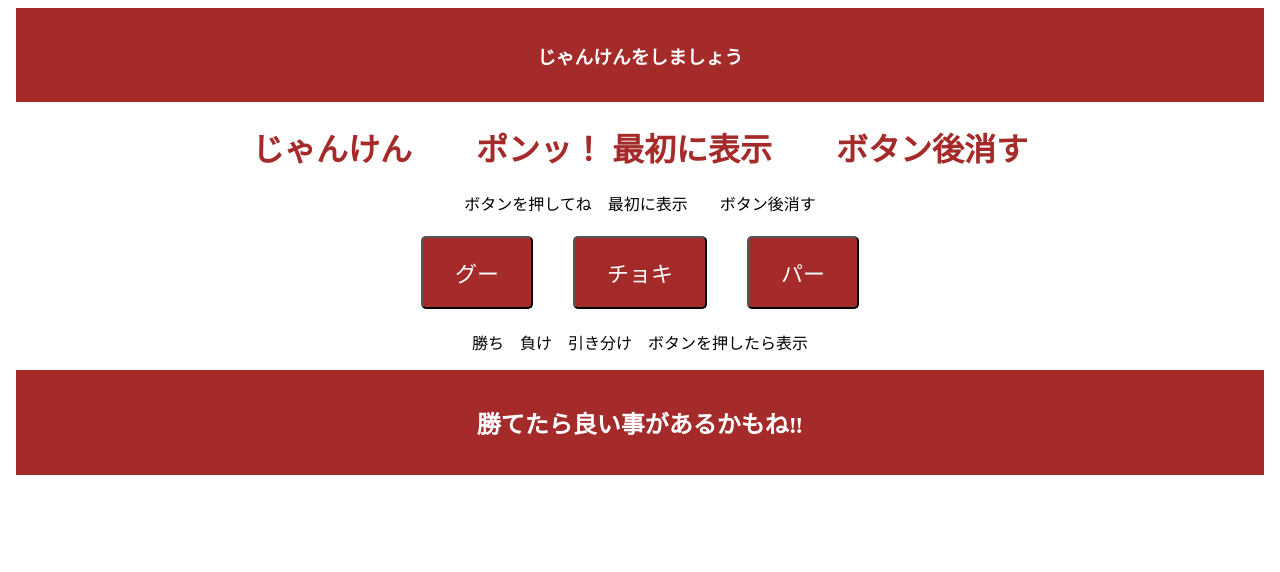
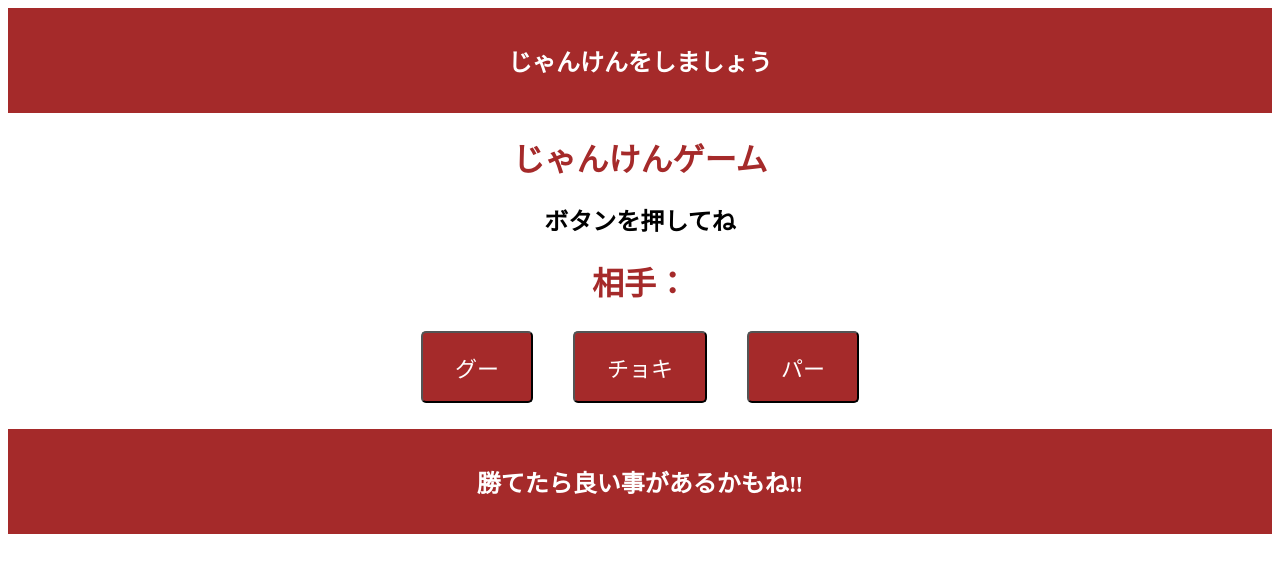
Before and after one commit to takaaki2255/Vue-test, a Vue app: page / in a window 1280 px wide. Shown: the top 572 px of the page. Built offline with nearby package versions, Linux system fonts and the light colour scheme.

Commit message:
じゃんけんアプリ　大体完成

```diff
--- a/src/App.vue
+++ b/src/App.vue
@@ -1,56 +1,64 @@
-<!-- アプリ開発名　簡易型ジャンケンポン -->
-<script setup>
-import { ref } from "vue";
+<script lang="ts">
+import { defineComponent, ref } from "vue";
 
-const title = "じゃんけん　　ポンッ！ 最初に表示　　ボタン後消す";
-const message = "ボタンを押してね　最初に表示　　ボタン後消す";
-const answer = "勝ち　負け　引き分け　ボタンを押したら表示";
-// const handGu = ref([
-//   {
-//     name: "グー",
-//     image: "./public/image/Gu.png",
-//     click: false,
-//   },
-// ]);
-// const handChoki = ref([
-//   {
-//     name: "チョキ",
-//     image: "./public/image/choki.png",
-//     click: false,
-//   },
-// ]);
-// const handPa = ref([
-//   {
-//     id: 3,
-//     name: "パー",
-//     image: "./public/image/pa.png",
-//     click: false,
-//   },
-// ]);
+export default defineComponent({
+  setup() {
+    //　勝敗の結果を表す変数を定義。初期値は空文字
+    const result = ref("");
+    //　コンピュータの手を表す変数を定義
+    const computer = ref("");
+    // コンピュータの手を画像で表示
+    // const image
+    // コンピュータの手をランダムに決める
+    function play(player: string) {
+      const hands = ["グー", "チョキ", "パー"];
+      computer.value = hands[Math.floor(Math.random() * hands.length)];
+      // じゃんけんの勝敗を判定するロジック
+      if (player === computer.value) {
+        result.value = "引き分け";
+      } else if (
+        (player === "グー" && computer.value === "チョキ") ||
+        (player === "チョキ" && computer.value === "パー") ||
+        (player === "パー" && computer.value === "グー")
+      ) {
+        result.value = "勝ち";
+      } else {
+        result.value = "負け";
+      }
+    }
+    return {
+      result,
+      computer,
+      play,
+    };
+    //   画像を表示させる
+    // if(computer.value === "グー") {
+    //   Image.value =;
+    // } elseif (  computer.value === "チョキ") {
+    //   Image.value =;
+    // } else {
+    //   Image.value =;
+    // }
+  },
+});
 </script>
 
 <template>
-  <head>
-    <meta charset="utf-8" />
-    <title>rock paper scissors</title>
-  </head>
-
-  <body>
+  <div>
     <header>
-      <h3>じゃんけんをしましょう</h3>
+      <h2>じゃんけんをしましょう</h2>
     </header>
-    <div class="container">
-      <h1 v-html="title"></h1>
-      <p v-html="message"></p>
-      <div class="table">
-        <button class="btn">グー</button>
-        <button class="btn">チョキ</button>
-        <button class="btn">パー</button>
-      </div>
-      <p v-html="answer"></p>
+    <h1>じゃんけんゲーム</h1>
+    <h2 v-if="result == ''">ボタンを押してね</h2>
+    <h1 class="text">相手： {{ computer }}</h1>
+    <div class="table">
+      <button class="btn" @click="play('グー')">グー</button>
+      <button class="btn" @click="play('チョキ')">チョキ</button>
+      <button class="btn" @click="play('パー')">パー</button>
     </div>
-    <footer>
-      <h2>勝てたら良い事があるかもね‼︎</h2>
-    </footer>
-  </body>
+    <h1 class="text">{{ result }}</h1>
+  </div>
+  <footer>
+    <h2>勝てたら良い事があるかもね‼︎</h2>
+  </footer>
 </template>
--- a/src/assets/style.css
+++ b/src/assets/style.css
@@ -12,11 +12,12 @@ h1 {
   color: #fff;
   padding: 18px 32px;
   border-radius: 5px;
-  font-family: Impact;
+  font-family: sans-serif;
   margin: 5px 20px;
 }
 .btn:hover {
   background: grey;
+  color: brown;
 }
 .btnAdd {
   font-size: 1.375rem;
```
Also changed, not shown: src/components/Vue_sutdy5.vue (+125 -0 lines).
